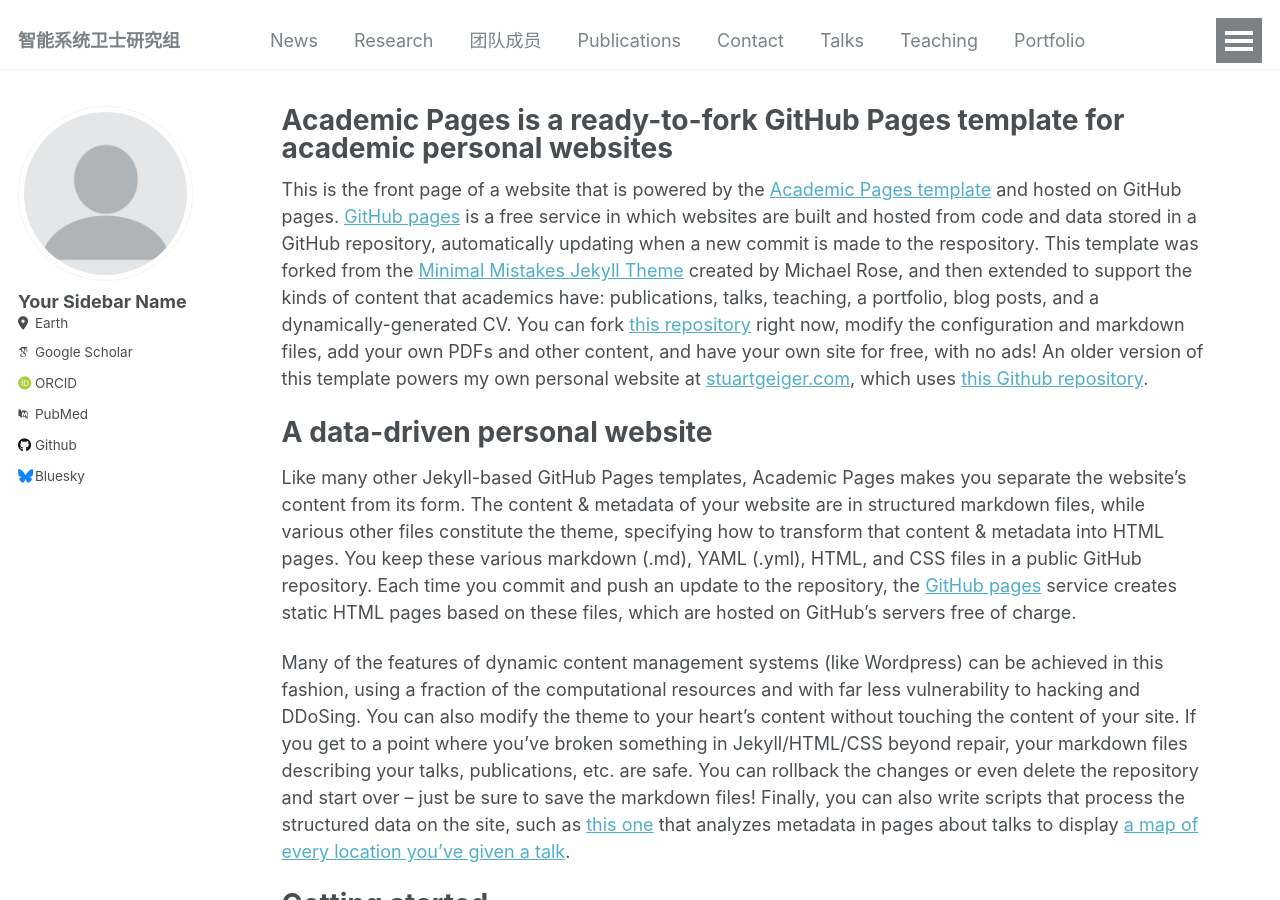
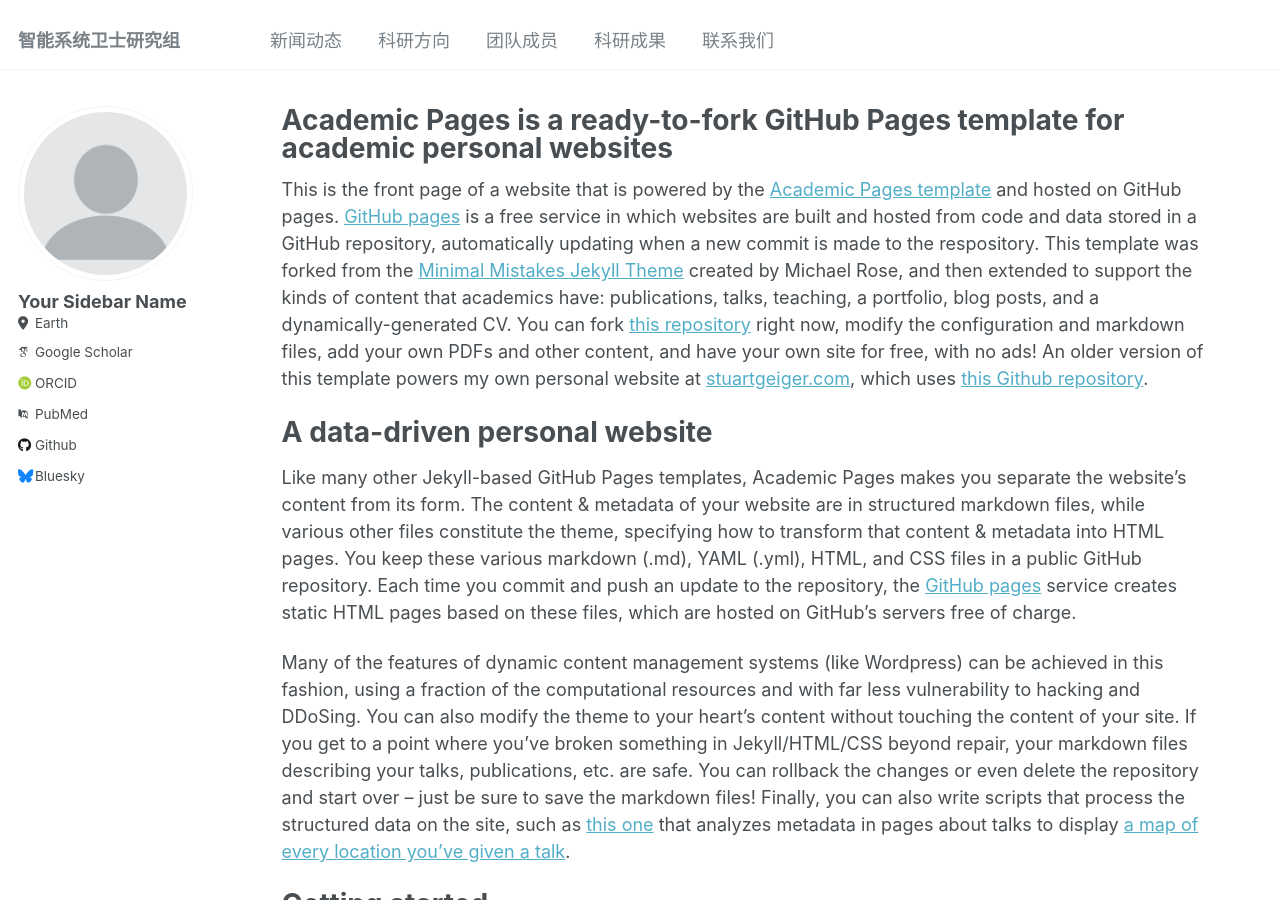
Before and after one commit to IntelliGuard/IntelliGuard-CN, a Jekyll site: the page built from _pages/about.md, in a window 1280 px wide and 900 px high. Built offline with Jekyll 4.4.1, drawn with Linux system fonts in a browser that asks for light colours; some web fonts are replaced.

Commit message:
update navigation.yml

```diff
--- a/_data/navigation.yml
+++ b/_data/navigation.yml
@@ -1,35 +1,35 @@
 # main links links
 main:
 
-  - title: "News"
+  - title: "新闻动态"
     url: /news/
 
-  - title: "Research"
+  - title: "科研方向"
     url: /research/
 
   - title: "团队成员"
     url: /members/
 
-  - title: "Publications"
+  - title: "科研成果"
     url: /publications/
 
-  - title: "Contact"
+  - title: "联系我们"
     url: /contact/
 
-  - title: "Talks"
-    url: test/
+  # - title: "Talks"
+    # url: test/
 
-  - title: "Teaching"
-    url: /teaching/
+  # - title: "Teaching"
+    # url: /teaching/
 
-  - title: "Portfolio"
-    url: /portfolio/
+  # - title: "Portfolio"
+    # url: /portfolio/
 
-  - title: "Blog Posts"
-    url: /year-archive/
+  # - title: "Blog Posts"
+    # url: /year-archive/
 
-  - title: "CV"
-    url: /cv/
+  # - title: "CV"
+    # url: /cv/
 
-  - title: "Guide"
-    url: /markdown/
+  # - title: "Guide"
+    # url: /markdown/
```
